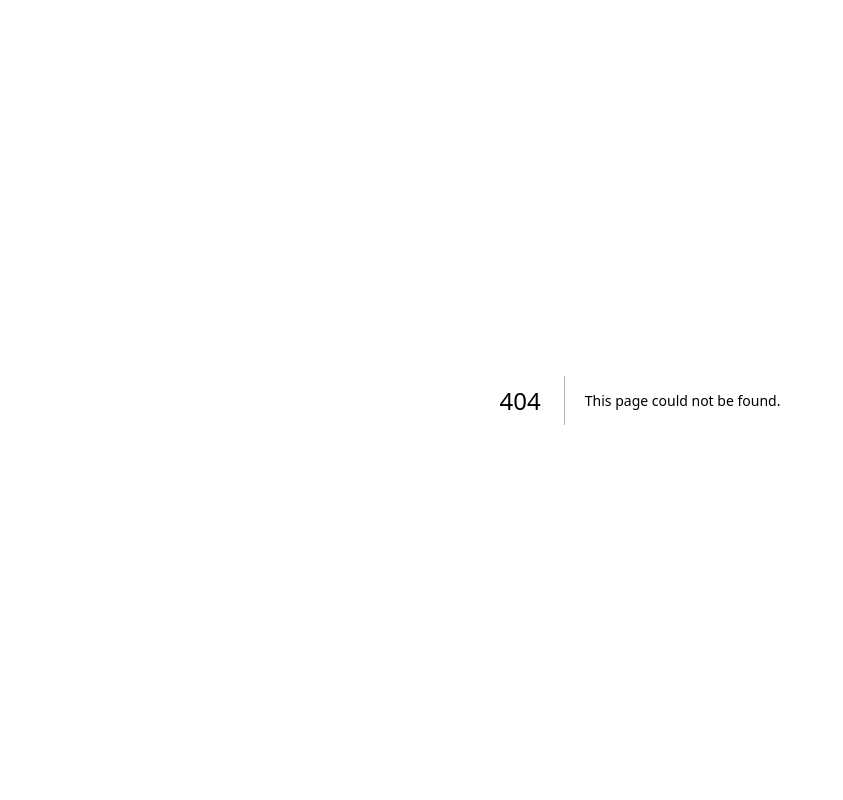
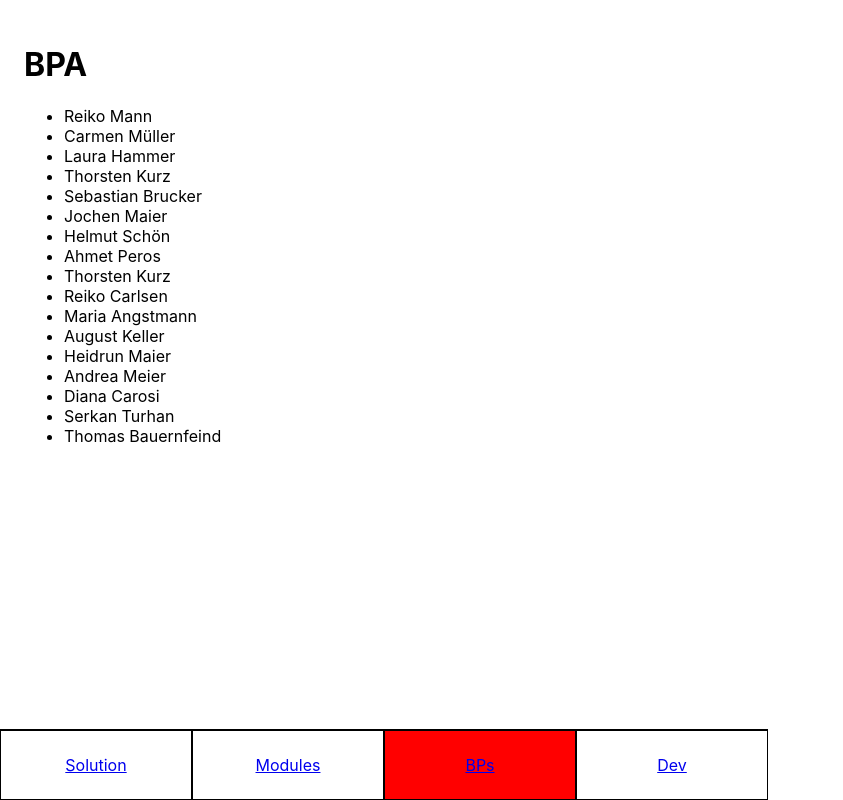
Before and after one commit to kochch1337/Capstone-Project, a Next.js app: page /Bps in a window 1280 px wide. Before the commit this address had no page. Shown: the whole page, without its empty margins (0-843 px from the left). Built offline with nearby package versions, Linux system fonts and the light colour scheme.

Commit message:
Add navigation

```diff
--- /dev/null
+++ b/components/Layout.js
@@ -0,0 +1,16 @@
+import styled from "styled-components";
+import NavFooter from "./NavFooter";
+
+export default function Layout({ children }) {
+  return (
+    <>
+      <PageWrapper>{children}</PageWrapper>
+      <NavFooter />
+    </>
+  );
+}
+
+const PageWrapper = styled.div`
+  padding: 1.5rem;
+  padding-bottom: 5%;
+`;
--- /dev/null
+++ b/components/NavFooter.js
@@ -0,0 +1,94 @@
+import styled from "styled-components";
+import { useRouter } from "next/router.js";
+import Link from "next/link.js";
+
+export default function NavFooter() {
+  const { pathname } = useRouter();
+
+  return (
+    <StyledFooter>
+      <StyledNav>
+        <StyledNavigationList>
+          <StyledNavigationListItem>
+            <Link href="/" passHref legacyBehavior>
+              <StyledNavLink active={pathname === "/"}>Solution</StyledNavLink>
+            </Link>
+          </StyledNavigationListItem>
+          <StyledNavigationListItem>
+            <Link href="/Modules" passHref legacyBehavior>
+              <StyledNavLink active={pathname === "/Modules"}>
+                Modules
+              </StyledNavLink>
+            </Link>
+          </StyledNavigationListItem>
+          <StyledNavigationListItem>
+            <Link href="/Bps" passHref legacyBehavior>
+              <StyledNavLink active={pathname === "/Bps"}>BPs</StyledNavLink>
+            </Link>
+          </StyledNavigationListItem>
+          <StyledNavigationListItem>
+            <Link href="/Developers" passHref legacyBehavior>
+              <StyledNavLink active={pathname === "/Developers"}>
+                Dev
+              </StyledNavLink>
+            </Link>
+          </StyledNavigationListItem>
+        </StyledNavigationList>
+      </StyledNav>
+    </StyledFooter>
+  );
+}
+
+const footerColor = "green";
+const borderColor = "black";
+const hoverColor = "hotpink";
+const activeColor = "red";
+const transparentColor = "transparent";
+
+const StyledFooter = styled.footer`
+  position: fixed;
+  bottom: 0;
+  left: 0;
+  width: 100%;
+`;
+
+const StyledNav = styled.nav`
+  background: var(--footerColor);
+  border-top: 1px solid ${borderColor};
+  width: 100%;
+
+  @media (min-width: 769px) {
+    width: 768px;
+  }
+`;
+
+const StyledNavigationList = styled.ul`
+  display: flex;
+  justify-content: space-evenly;
+  list-style: none;
+  padding: 0;
+  margin: 0;
+  width: 100%;
+`;
+
+const StyledNavigationListItem = styled.li`
+  float: left;
+  width: 25%;
+`;
+
+const StyledNavLink = styled.a`
+  border: 1pt solid ${borderColor};
+  font-size: 1em;
+  padding: 1.5em 0.5em;
+  float: left;
+  text-align: center;
+  width: 100%;
+  height: 100%;
+  positon: center;
+  background: ${({ active }) => (active ? activeColor : transparentColor)};
+
+  &:hover {
+    background-color: ${hoverColor};
+    transition: 0.7s;
+  }
+`;
--- a/helpers/api.js
+++ b/helpers/api.js
@@ -36,8 +36,8 @@ const data = [
     supportGroup: "supp-einkauf",
     modules: [
       {
-        modul: "ABC",
-        developers: [
+        module: "ABC",
+        developer: [
           {
             personal_Id: "1",
             firstname: "Thomas",
@@ -67,7 +67,7 @@ const data = [
         ],
       },
       {
-        modul: "AFK",
+        module: "AFK",
         developer: [
           {
             personal_Id: "1",
@@ -98,7 +98,7 @@ const data = [
         ],
       },
       {
-        modul: "WTF",
+        module: "WTF",
         developer: [
           {
             personal_Id: "4",
@@ -167,8 +167,8 @@ const data = [
     supportGroup: "supp-controlling",
     modules: [
       {
-        modul: "TTC",
-        developers: [
+        module: "TTC",
+        developer: [
           {
             personal_Id: "1",
             firstname: "Thomas",
@@ -186,7 +186,7 @@ const data = [
         ],
       },
       {
-        modul: "KKS",
+        module: "KKS",
         developer: [
           {
             personal_Id: "1",
@@ -229,7 +229,7 @@ const data = [
         ],
       },
       {
-        modul: "AXX",
+        module: "AXX",
         developer: [
           {
             personal_Id: "4",
@@ -292,8 +292,8 @@ const data = [
     supportGroup: "supp-verkauf",
     modules: [
       {
-        modul: "DKP",
-        developers: [
+        module: "DKP",
+        developer: [
           {
             personal_Id: "2",
             firstname: "Jarno",
@@ -311,7 +311,7 @@ const data = [
         ],
       },
       {
-        modul: "WIB",
+        module: "WIB",
         developer: [
           {
             personal_Id: "3",
@@ -330,7 +330,7 @@ const data = [
         ],
       },
       {
-        modul: "XML",
+        module: "XML",
         developer: [
           {
             personal_Id: "4",
@@ -399,8 +399,8 @@ const data = [
     supportGroup: "supp-verwaltung",
     modules: [
       {
-        modul: "NHC",
-        developers: [
+        module: "NHC",
+        developer: [
           {
             personal_Id: "3",
             firstname: "Simone",
--- /dev/null
+++ b/helpers/persons.js
@@ -0,0 +1,154 @@
+const persons = [
+  {
+    personal_Id: "1",
+    firstname: "Thomas",
+    lastname: "Müller",
+    role: "dev",
+  },
+  {
+    personal_Id: "2",
+    firstname: "Jarno",
+    lastname: "Recklinghausen",
+    role: "dev",
+  },
+  {
+    personal_Id: "3",
+    firstname: "Simone",
+    lastname: "Winterberg",
+    role: "dev",
+  },
+  {
+    personal_Id: "4",
+    firstname: "Andrea",
+    lastname: "See",
+    role: "dev",
+  },
+  {
+    personal_Id: "5",
+    firstname: "Reiko",
+    lastname: "Mann",
+    role: "bc",
+  },
+  {
+    personal_Id: "6",
+    firstname: "Carmen",
+    lastname: "Müller",
+    role: "bc",
+  },
+  {
+    personal_Id: "7",
+    firstname: "Laura",
+    lastname: "Hammer",
+    role: "bc",
+  },
+  {
+    personal_Id: "8",
+    firstname: "Thorsten",
+    lastname: "Kurz",
+    role: "bc",
+  },
+  {
+    personal_Id: "9",
+    firstname: "Sebastian",
+    lastname: "Brucker",
+    role: "bc",
+  },
+  {
+    personal_Id: "10",
+    firstname: "Jochen",
+    lastname: "Maier",
+    role: "bc",
+  },
+  {
+    personal_Id: "11",
+    firstname: "Helmut",
+    lastname: "Schön",
+    role: "bc",
+  },
+  {
+    personal_Id: "12",
+    firstname: "Veit",
+    lastname: "Maurer",
+    role: "dev",
+  },
+  {
+    personal_Id: "13",
+    firstname: "Ahmet",
+    lastname: "Peros",
+    role: "bc",
+  },
+  {
+    personal_Id: "14",
+    firstname: "Thorsten",
+    lastname: "Kurz",
+    role: "bc",
+  },
+  {
+    personal_Id: "15",
+    firstname: "Reiko",
+    lastname: "Carlsen",
+    role: "bc",
+  },
+  {
+    personal_Id: "16",
+    firstname: "Maria",
+    lastname: "Angstmann",
+    role: "bc",
+  },
+  {
+    personal_Id: "17",
+    firstname: "Stefan",
+    lastname: "Hirtel",
+    role: "dev",
+  },
+  {
+    personal_Id: "18",
+    firstname: "August",
+    lastname: "Keller",
+    role: "bc",
+  },
+  {
+    personal_Id: "19",
+    firstname: "Heidrun",
+    lastname: "Maier",
+    role: "bc",
+  },
+  {
+    personal_Id: "20",
+    firstname: "Andrea",
+    lastname: "Meier",
+    role: "bc",
+  },
+  {
+    personal_Id: "21",
+    firstname: "Diana",
+    lastname: "Carosi",
+    role: "bc",
+  },
+  {
+    personal_Id: "22",
+    firstname: "Luka",
+    lastname: "Ambrosius",
+    role: "dev",
+  },
+  {
+    personal_Id: "23",
+    firstname: "Serkan",
+    lastname: "Turhan",
+    role: "bc",
+  },
+  {
+    personal_Id: "24",
+    firstname: "Sergej",
+    lastname: "Seehl",
+    role: "dev",
+  },
+  {
+    personal_Id: "25",
+    firstname: "Thomas",
+    lastname: "Bauernfeind",
+    role: "bc",
+  },
+];
+
+export default persons;
--- /dev/null
+++ b/pages/Bps/index.js
@@ -0,0 +1,20 @@
+export default function Bps({ personsData }) {
+  return (
+    <>
+      <main>
+        <h1>BPA</h1>
+        <ul>
+          {personsData
+            .filter((dev) => dev.role === "bc")
+            .map((person) => {
+              return (
+                <li key={person.personal_Id}>
+                  {person.firstname} {person.lastname}
+                </li>
+              );
+            })}
+        </ul>
+      </main>
+    </>
+  );
+}
--- a/pages/_app.js
+++ b/pages/_app.js
@@ -1,10 +1,23 @@
 import GlobalStyles from "../components/GlobalStyles";
+import Layout from "../components/Layout";
+import { useLocalStorage } from "../helpers/hooks";
+import data from "../helpers/api";
+import persons from "../helpers/persons";
 
 function MyApp({ Component, pageProps }) {
+  const [mainData, setMainData] = useLocalStorage("mainData", data);
+  const [personsData, setPersonsData] = useLocalStorage("personsData", persons);
+
   return (
     <>
       <GlobalStyles />
-      <Component {...pageProps} />
+      <Layout>
+        <Component
+          {...pageProps}
+          mainData={mainData}
+          personsData={personsData}
+        />
+      </Layout>
     </>
   );
 }
```
Also changed, not shown: pages/Developers/index.js (added, +20 -0 lines), pages/Modules/index.js (added, +16 -0 lines), pages/index.js (+4 -23 lines), helpers/modules.js (added), 1 other file (tests, documents, lock files or other folders).
